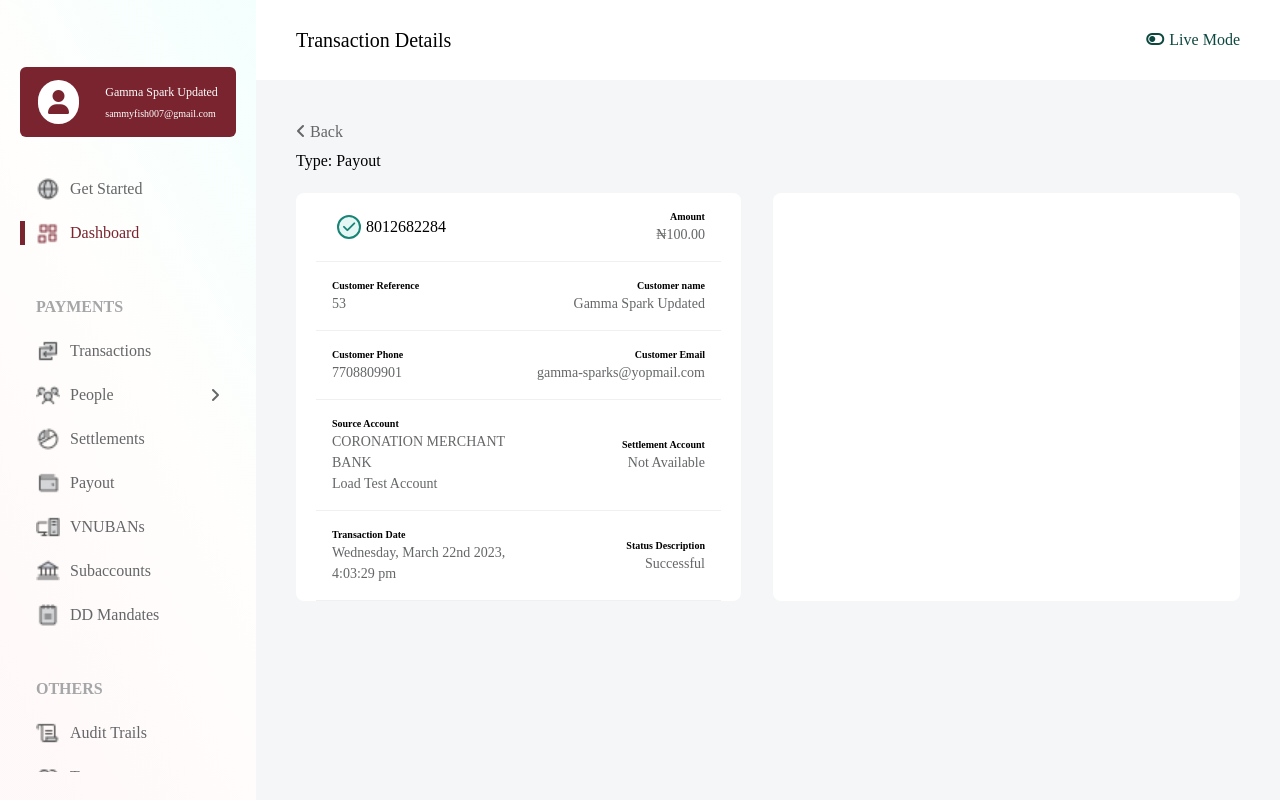
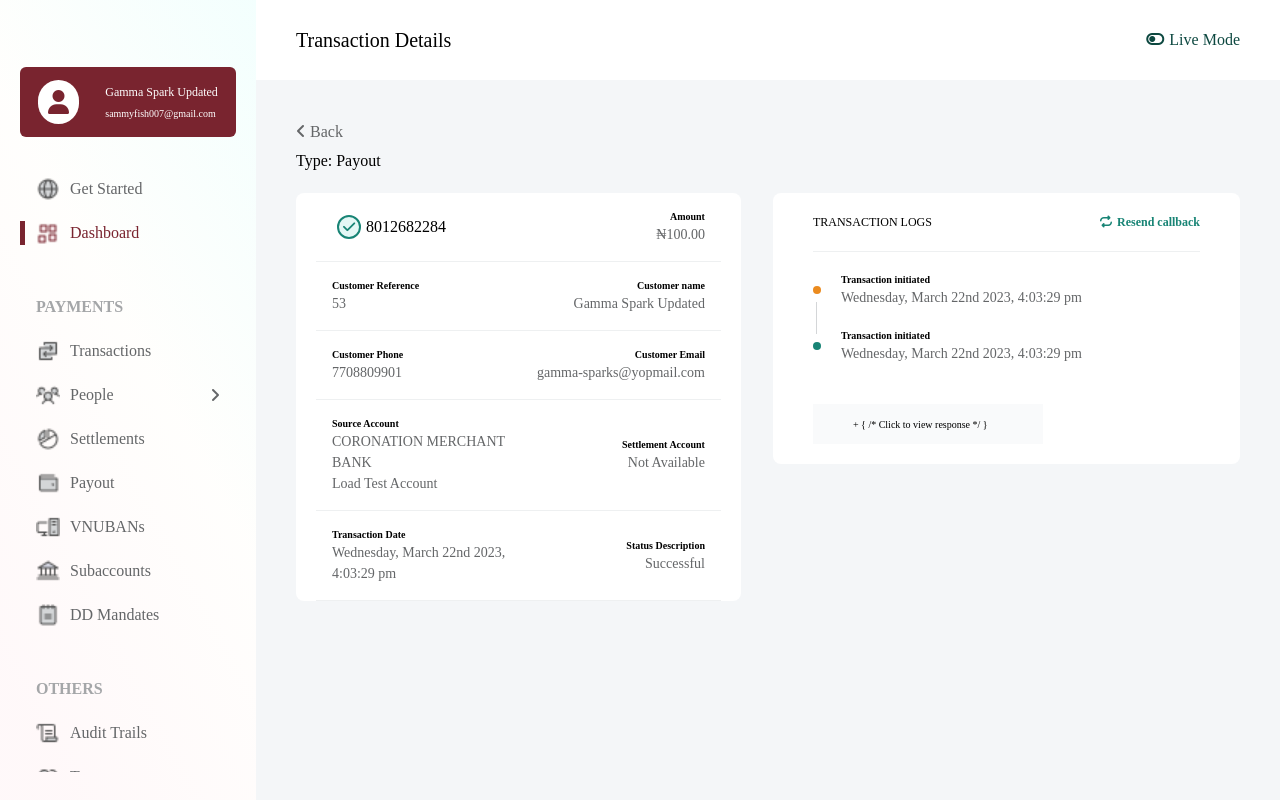
Before and after one commit to SymplyMatt/customer_dashboard_woven, a Vue app: page /dashboard/transaction/1 in a window 1280 px wide. Built offline with nearby package versions, Linux system fonts and the light colour scheme; a web font is replaced by a local one.

Commit message:
transaction logs

```diff
--- a/src/components/dashboard/main/TransactionInfo.vue
+++ b/src/components/dashboard/main/TransactionInfo.vue
@@ -1,5 +1,5 @@
 <template>
-    <div class="bg-white flex flex-col px-5 w-full r-8">
+    <div class="bg-white flex flex-col px-5 w-full r-8 h-min-content">
         <div class="p-4 b-btm flex justify-between w-full items-center text-left">
             <div class="w-full flex flex gap-1 p-1 items-start"><div class="b-1 h-6 w-6 rounded-full text-14 bg-lightGreen flex items-center justify-center text-thickGreen font-etxrabold"><i class="fa-solid fa-check"></i></div> 8012682284</div>
             <div class="w-full flex flex-col items-end text-right">
--- a/src/pages/dashboard/TransactionDetailsView.vue
+++ b/src/pages/dashboard/TransactionDetailsView.vue
@@ -5,11 +5,34 @@
   <div class="flex flex-col w-full p-10 gap-5 overflow-y-scroll main-content-dashboard">
     <TransactionDetailsBack />
 
-    <div class="flex flex-row justify-between w-full gap-8">
+    <div class="flex justify-between w-full gap-8">
       <TransactionInfo />
 
-      <div class="bg-white p-10 w-full r-8">
+      <div class="bg-white px-10 w-full r-8 flex flex-col h-min-content">
+        <div class="b-btm flex justify-between items-center py-5 w-full ">
+          <div class="uppercase font-medium text-12">Transaction Logs</div>
+          <div class="text-greenRound text-12 font-extrabold flex gap-1 justify-center items-center"><i class="fa-solid fa-repeat"></i>Resend callback</div>
+        </div>
 
+        <div class="flex flex-row gap-5 py-5">
+          <div class="flex flex-col justify-center gap-log items-center">
+            <div class="bg-orangeRound rounded-full h-log w-log"></div>
+            <div class="h-10 w-thin h-8 bg-greyRound"></div>
+            <div class="bg-greenRound rounded-full h-log w-log"></div>
+          </div>
+
+          <div class="flex flex-col justify-center items-center gap-5">
+            <div class="">
+              <div class="font-extrabold text-10">Transaction initiated</div>
+              <div class="font-medium text-14 text-lightBlack">Wednesday, March 22nd 2023, 4:03:29 pm</div>
+            </div>
+            <div class="">
+              <div class="font-extrabold text-10">Transaction initiated</div>
+              <div class="font-medium text-14 text-lightBlack">Wednesday, March 22nd 2023, 4:03:29 pm</div>
+            </div>
+          </div>
+        </div>
+        <div class="bg-greyBtn py-2 px-10 text-10 align-center max-w-[230px] h-8 my-5 py-5 flex items-center">+ { /* Click to view response */ }</div>
       </div>
     </div>
   </div>
@@ -47,4 +70,7 @@ export default {
   .b-1{
     border: 2px solid #188475;
   }
+  .h-min-content{
+    height: min-content !important;
+  }
 </style>
--- a/tailwind.config.js
+++ b/tailwind.config.js
@@ -35,13 +35,20 @@ module.exports = {
         payout : '#79242F',
         collection : '#0B3C35',
         failed : '#FFE5E9',
-        failedText : '#79242F'
+        failedText : '#79242F',
+        greenRound : '#188475',
+        greyRound : '#D4D6D8',
+        orangeRound : '#EB8B1E',
+        greyBtn : '#F9FAFB',
+
       },
       textColor: {
         'liveGreen': '#0D4840',
         'thickGreen': '#188475',
       },
       spacing: {
+        'thin': '1px',
+        'log': '8px',
         '1': '5px',
         '2': '10px',
         '3': '12px',
@@ -63,6 +70,7 @@ module.exports = {
         '180': '180px',
         '50': '200px',
         '100': '400px',
+        'greyBtnWidth': '230px',
       },
       minHeight: {
         '70': '70px',
```
